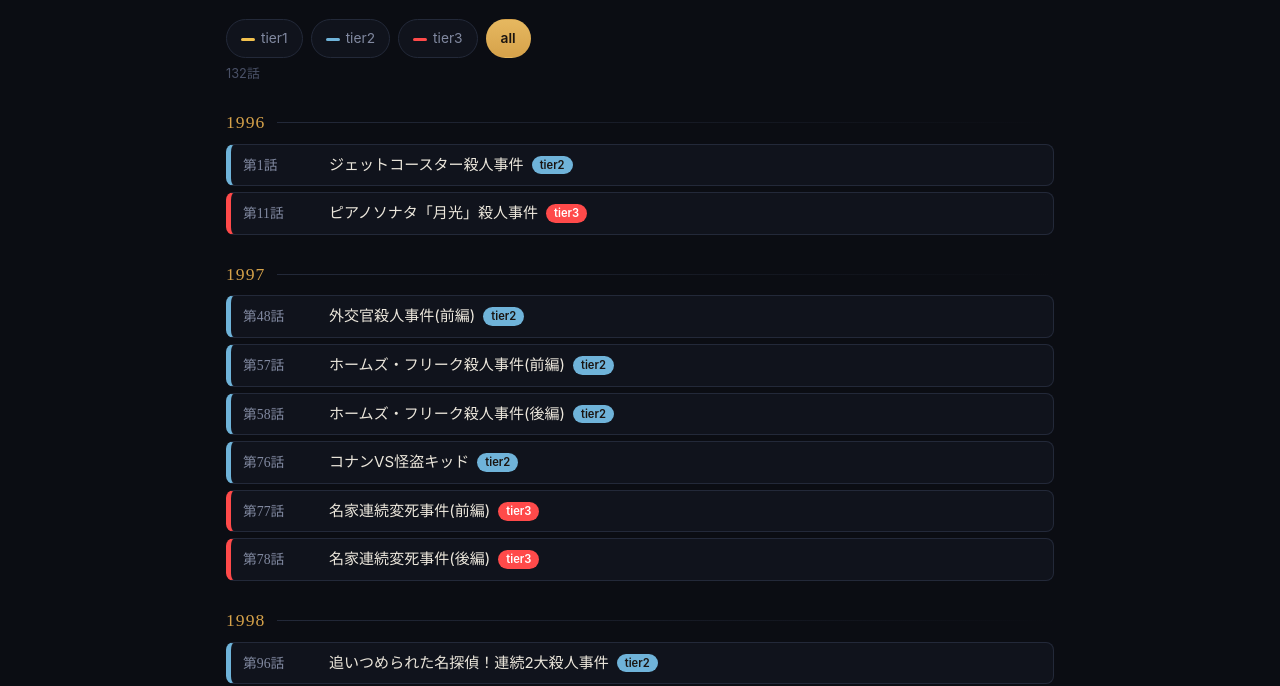
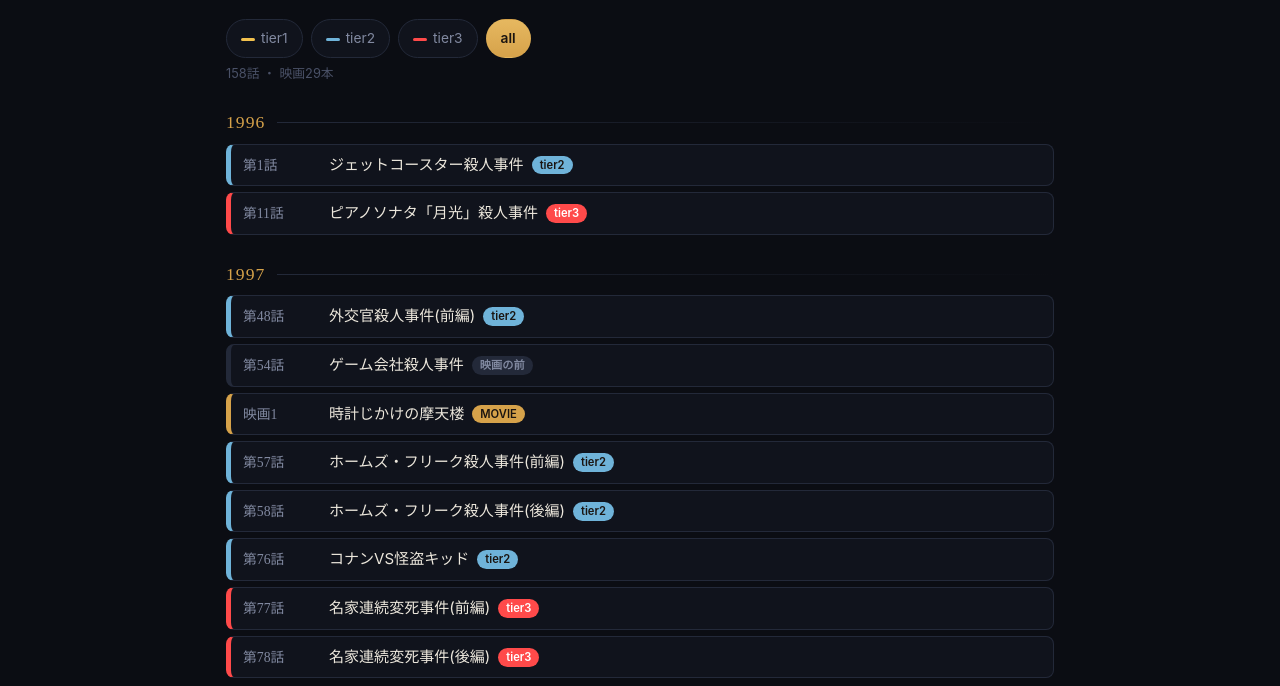
Before and after one commit to nisino25/konan-timeline, a plain HTML site: page tiers.html in a window 1280 px wide. Shown: the part 124-810 px from the top of the page. Drawn offline with Linux system fonts and the light colour scheme.

Commit message:
見どころ all tab: add movies, each after the episode aired before it
Co-Authored-By: Claude Haiku 5.5 <noreply@anthropic.com>

```diff
--- /dev/null
+++ b/data/movies.json
@@ -0,0 +1,176 @@
+[
+{
+"n": 1,
+"date": "1997-04-19",
+"title": "時計じかけの摩天楼",
+"prev": 54
+},
+{
+"n": 2,
+"date": "1998-04-18",
+"title": "14番目の標的（ターゲット）",
+"prev": 97
+},
+{
+"n": 3,
+"date": "1999-04-17",
+"title": "世紀末の魔術師",
+"prev": 140
+},
+{
+"n": 4,
+"date": "2000-04-22",
+"title": "瞳の中の暗殺者",
+"prev": 186
+},
+{
+"n": 5,
+"date": "2001-04-21",
+"title": "天国へのカウントダウン",
+"prev": 230
+},
+{
+"n": 6,
+"date": "2002-04-20",
+"title": "ベイカー街（ストリート）の亡霊",
+"prev": 274
+},
+{
+"n": 7,
+"date": "2003-04-19",
+"title": "迷宮の十字路（クロスロード）",
+"prev": 315
+},
+{
+"n": 8,
+"date": "2004-04-17",
+"title": "銀翼の奇術師（マジシャン）",
+"prev": 356
+},
+{
+"n": 9,
+"date": "2005-04-09",
+"title": "水平線上の陰謀（ストラテジー）",
+"prev": 393
+},
+{
+"n": 10,
+"date": "2006-04-15",
+"title": "探偵たちの鎮魂歌（レクイエム）",
+"prev": 434
+},
+{
+"n": 11,
+"date": "2007-04-21",
+"title": "紺碧の棺（ジョリー・ロジャー）",
+"prev": 469
+},
+{
+"n": 12,
+"date": "2008-04-19",
+"title": "戦慄の楽譜（フルスコア）",
+"prev": 501
+},
+{
+"n": 13,
+"date": "2009-04-18",
+"title": "漆黒の追跡者（チェイサー）",
+"prev": 529
+},
+{
+"n": 14,
+"date": "2010-04-17",
+"title": "天空の難破船（ロスト・シップ）",
+"prev": 570
+},
+{
+"n": 15,
+"date": "2011-04-16",
+"title": "沈黙の15分（クォーター）",
+"prev": 610
+},
+{
+"n": 16,
+"date": "2012-04-14",
+"title": "11人目のストライカー",
+"prev": 651
+},
+{
+"n": 17,
+"date": "2013-04-20",
+"title": "絶海の探偵（プライベート・アイ）",
+"prev": 693
+},
+{
+"n": 18,
+"date": "2014-04-19",
+"title": "異次元の狙撃手（スナイパー）",
+"prev": 734
+},
+{
+"n": 19,
+"date": "2015-04-18",
+"title": "業火の向日葵",
+"prev": 773
+},
+{
+"n": 20,
+"date": "2016-04-16",
+"title": "純黒の悪夢（ナイトメア）",
+"prev": 812
+},
+{
+"n": 21,
+"date": "2017-04-15",
+"title": "から紅の恋歌（ラブレター）",
+"prev": 854
+},
+{
+"n": 22,
+"date": "2018-04-13",
+"title": "ゼロの執行人",
+"prev": 898
+},
+{
+"n": 23,
+"date": "2019-04-12",
+"title": "紺青の拳（フィスト）",
+"prev": 935
+},
+{
+"n": 24,
+"date": "2021-04-16",
+"title": "緋色の弾丸",
+"prev": 1001
+},
+{
+"n": 25,
+"date": "2022-04-15",
+"title": "ハロウィンの花嫁",
+"prev": 1038
+},
+{
+"n": 26,
+"date": "2023-04-14",
+"title": "黒鉄の魚影（サブマリン）",
+"prev": 1079
+},
+{
+"n": 27,
+"date": "2024-04-12",
+"title": "100万ドルの五稜星（みちしるべ）",
+"prev": 1119
+},
+{
+"n": 28,
+"date": "2025-04-18",
+"title": "隻眼の残像（フラッシュバック）",
+"prev": 1158
+},
+{
+"n": 29,
+"date": "2026-04-10",
+"title": "ハイウェイの堕天使",
+"prev": 1196
+}
+]
--- a/tiers.html
+++ b/tiers.html
@@ -90,6 +90,11 @@
   .tg.t1 { background: var(--t1); }
   .tg.t2 { background: var(--t2); }
   .tg.t3 { background: var(--t3); color: #fff; }
+  /* the episode before a movie, and the movie itself */
+  .ep.lead { --chip: var(--line); }
+  .tg.lead { background: var(--line); color: var(--mute); }
+  .ep.movie { --chip: var(--gold); }
+  .tg.mv { background: var(--gold); color: #1a1410; }
   /* the first episode after the one you are on */
   .ep.next { outline: 2px solid var(--gold); outline-offset: 3px; }
   /* watched-up-to picker in the nav */
@@ -188,11 +193,13 @@
 
     Promise.all([
       fetch('data/episodes.json').then(function (r) { if (!r.ok) throw new Error(); return r.json(); }),
-      fetch('data/tiers.json').then(function (r) { if (!r.ok) throw new Error(); return r.json(); })
+      fetch('data/tiers.json').then(function (r) { if (!r.ok) throw new Error(); return r.json(); }),
+      fetch('data/movies.json').then(function (r) { return r.ok ? r.json() : []; }).catch(function () { return []; })
     ]).then(function (res) {
       var byNum = {};
       res[0].conan.forEach(function (e) { byNum[e.e] = e; });
       var tiers = res[1];
+      var movies = res[2] || [];
 
       // episodes per tier, in broadcast order
       var lists = { 1: [], 2: [], 3: [] };
@@ -207,20 +214,50 @@
       var list = document.getElementById('list');
       var count = document.getElementById('count');
 
+      // all: tier2 and tier3 episodes plus each movie, with the episode aired just before it
+      function allRows() {
+        var items = [], seen = {};
+        lists[2].concat(lists[3]).forEach(function (e) {
+          items.push({ kind: 'ep', e: e, tier: tiers[e.e], date: e.air });
+          seen[e.e] = true;
+        });
+        movies.forEach(function (m) {
+          if (m.prev && byNum[m.prev] && !seen[m.prev]) {
+            items.push({ kind: 'ep', e: byNum[m.prev], tier: null, lead: true, date: byNum[m.prev].air });
+            seen[m.prev] = true;
+          }
+          items.push({ kind: 'movie', m: m, date: m.date });
+        });
+        return items.sort(function (a, b) {
+          if (a.date !== b.date) return a.date < b.date ? -1 : 1;
+          return (a.kind === 'ep' ? 0 : 1) - (b.kind === 'ep' ? 0 : 1);
+        });
+      }
+
       function show(t) {
-        var year = null;
-        var html = '';
-        lists[t].forEach(function (e) {
-          var y = (e.air || '').slice(0, 4) || '—';
+        var year = null, html = '', nEp = 0, nMv = 0;
+        var rows = t === 'all' ? allRows() : lists[t].map(function (e) { return { kind: 'ep', e: e, tier: t, date: e.air }; });
+        rows.forEach(function (r) {
+          var y = (r.date || '').slice(0, 4) || '—';
           if (y !== year) { year = y; html += '<div class="year">' + y + '</div>'; }
-          var tt = t === 'all' ? tiers[e.e] : t;
-          html += '<div class="ep t' + tt + '" data-e="' + e.e + '">' +
-            '<span class="no">第' + e.e + '話</span>' +
-            '<span class="name">' + esc(e.name) + '<span class="tg t' + tt + '">tier' + tt + '</span></span>' +
-          '</div>';
+          if (r.kind === 'ep') {
+            nEp++;
+            var tag = r.tier ? '<span class="tg t' + r.tier + '">tier' + r.tier + '</span>'
+              : (r.lead ? '<span class="tg lead">映画の前</span>' : '');
+            html += '<div class="ep ' + (r.tier ? 't' + r.tier : 'lead') + '" data-e="' + r.e.e + '">' +
+              '<span class="no">第' + r.e.e + '話</span>' +
+              '<span class="name">' + esc(r.e.name) + tag + '</span>' +
+            '</div>';
+          } else {
+            nMv++;
+            html += '<div class="ep movie" data-e="' + (r.m.prev || 0) + '">' +
+              '<span class="no">映画' + (r.m.n || '') + '</span>' +
+              '<span class="name">' + esc(r.m.title) + '<span class="tg mv">MOVIE</span></span>' +
+            '</div>';
+          }
         });
         list.innerHTML = html || '<p class="msg">まだありません。</p>';
-        count.textContent = lists[t].length + '話';
+        count.textContent = t === 'all' ? nEp + '話 ・ 映画' + nMv + '本' : lists[t].length + '話';
 
         // scroll to the first episode after the one you are on (if a progress is set)
         if ('scrollRestoration' in history) history.scrollRestoration = 'manual';
```
